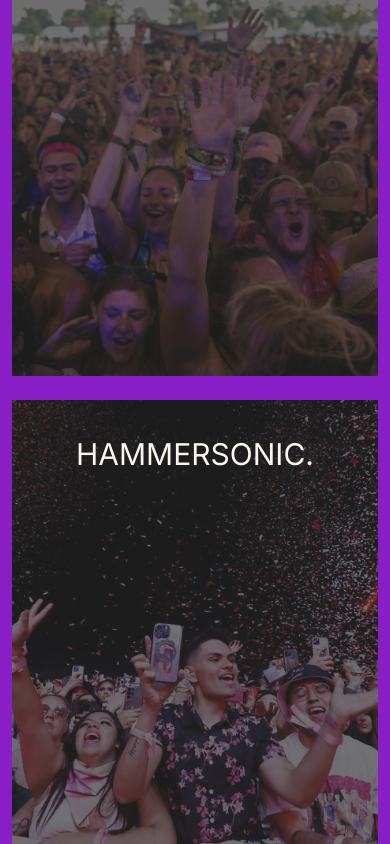
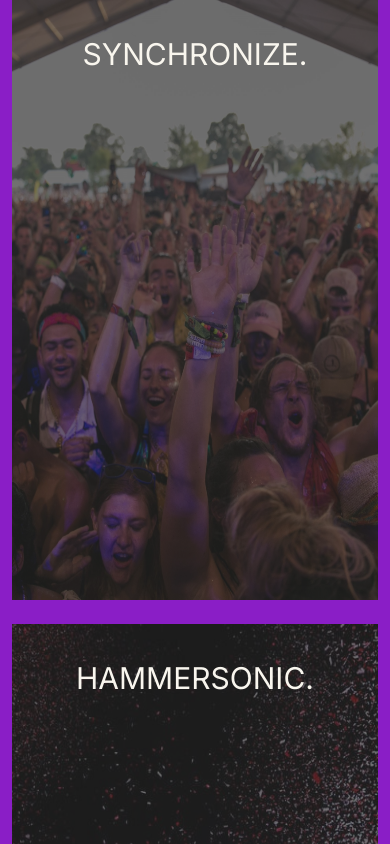
Before and after one commit to diemorester/mini-project, a Next.js app in the folder apps/web/: page / in a window 390 px wide. Shown: the part 4221-5065 px from the top of the page. Built offline with nearby package versions, Linux system fonts and the light colour scheme.

Commit message:
commit fixing prev events size

```diff
--- a/apps/web/src/app/(Home)/_components/prevEvents.tsx
+++ b/apps/web/src/app/(Home)/_components/prevEvents.tsx
@@ -6,7 +6,7 @@ export default function PrevEvents() {
       <h1 className="h-[250px] text-sept-white text-2xl sm:text-6xl z-30 px-8 place-content-center">
         [&nbsp;OUR PREVIOUS EVENTS. &nbsp;]
       </h1>
-      <div className="flex flex-wrap gap-6 mx-3 relative pb-[100px]">
+      <div className="flex flex-wrap gap-6 mx-3 relative pb-[100px] justify-center ">
         <div className="relative z-20">
           <div className="absolute inset-0 z-10 bg-sept-gray text-center opacity-100 hover:opacity-0 bg-opacity-65 duration-200 transition-all ease-out cursor-pointer">
             <h2 className="text-sept-white text-5xl pt-9">JAVA JAZZ.</h2>
@@ -17,10 +17,11 @@ export default function PrevEvents() {
               alt="gigs1"
               width={425}
               height={600}
+              className="w-[425px] h-[600px] lg:w-[550px] lg:h-[750px]"
             />
           </div>
           <svg
-            className="fill-sept-white absolute z-50 -top-[9%] -right-[14%] animate-spin-slow-reversed"
+            className="fill-sept-white absolute z-50 -top-[9%] -right-[14%] animate-spin-slow-reversed lg:w-[150px] lg:h-[150px]"
             xmlns="http://www.w3.org/2000/svg"
             width="100"
             height="100"
@@ -41,6 +42,7 @@ export default function PrevEvents() {
               alt="gigs2"
               width={425}
               height={600}
+              className="w-[425px] h-[600px] lg:w-[550px] lg:h-[750px]"
             />
           </div>
         </div>
@@ -52,7 +54,7 @@ export default function PrevEvents() {
           </div>
           <div>
             <Image
-              className="object-contain"
+              className="w-[425px] h-[600px] lg:w-[550px] lg:h-[750px]"
               src="/images/festival6.jpg"
               alt="gigs3"
               width={425}
```
